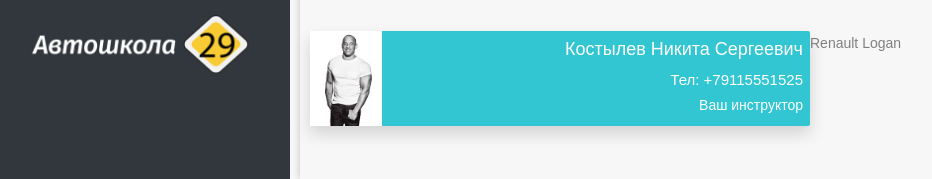
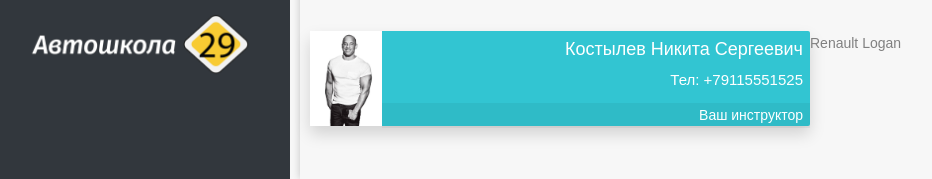
Before and after one commit to BarryWin/driving, a Django app: template main/templates/main/index.html in a window 1280 px wide. Shown: the part 621-800 px from the top of the page, without its empty margins (10-942 px from the left). Run offline with Django 3.2, Linux system fonts and the light colour scheme; the template is opened without the code that fills it, so the values that code supplies are empty; some libraries are stand-ins or nearby versions.

Commit message:
instructor-info

```diff
--- a/main/static/main/css/main.css
+++ b/main/static/main/css/main.css
@@ -116,18 +116,30 @@ h2.page-title {
 }
 
 .instructor-info {
+    display: flex;
+    flex-direction: column;
+    justify-content: space-between;
     padding-top: 2px;
-    padding-right: 7px;
+    width: 100%;
 }
 
 .instructor-phone {
     font-size: 15px;
     margin: 0;
+    margin-bottom: 10px;
+    padding-right: 7px;
 }
 
 .instructor-name {
     font-size: 18px;
     margin: 0;
+    padding-right: 7px;
+}
+
+.item-title {
+    background-color: rgba(0, 0, 0, .05);
+    margin: 0;
+    padding-right: 7px;
 }
 
 .car {
```
